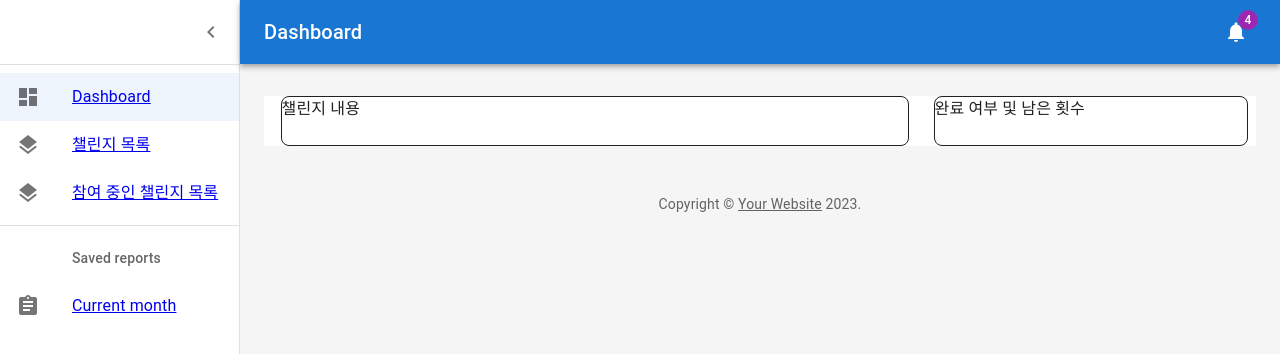
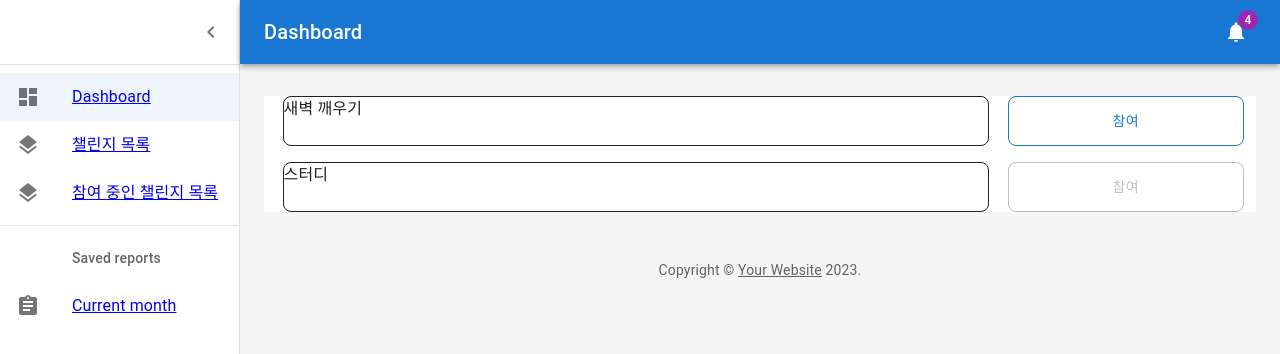
Before and after one commit to nsnnsn12/challenge-planner-fe, a React (Create React App) app: page /challenges in a window 1280 px wide. Shown: the top 354 px of the page. Built offline with nearby package versions, Linux system fonts and the light colour scheme.

Commit message:
features challenge item

```diff
--- /dev/null
+++ b/src/pages/Challenges/components/ChallengeItem/index.tsx
@@ -0,0 +1,47 @@
+import * as React from "react";
+import Box from "@mui/material/Box";
+import { Grid } from "@mui/material";
+import Button from "@mui/material/Button/Button";
+
+interface ChallengeItemProps {
+  title: string;
+  context?: string;
+  isApproved: boolean;
+}
+
+export default function ChallengeItem({
+    title,
+    context = '',
+    isApproved,
+  }: ChallengeItemProps) {
+  return (
+    <Grid container sx={{ minHeight: 50, mb: 2 }}>
+      <Grid item xs={9}>
+        <Box
+          sx={{
+            borderRadius: 2,
+            border: 1,
+            height: "100%",
+            width: "95%",
+            mx: "auto",
+          }}
+        >
+          {title}
+        </Box>
+      </Grid>
+      <Grid item xs={3}>
+        <Button disabled={isApproved}
+          sx={{
+            borderRadius: 2,
+            border: 1,
+            height: "100%",
+            width: "95%",
+            mx: "auto",
+          }}
+        >
+          참여
+        </Button>
+      </Grid>
+    </Grid>
+  );
+}
--- a/src/pages/Challenges/index.tsx
+++ b/src/pages/Challenges/index.tsx
@@ -1,19 +1,27 @@
 import * as React from "react";
 import Box from "@mui/material/Box";
 import { Grid } from "@mui/material";
+import ChallengeItem from "./components/ChallengeItem";
 
+const items= [
+  {
+    title: '새벽 깨우기',
+    context: '정해진 시간 내 일찍 일어나 사진 인증',
+    isApproved: false,
+  },
+  {
+    title: '스터디',
+    context: '주 3회 이상 개인 스터디 인증',
+    isApproved: true,
+  }
+]
 export default function Challenges() {
   const [value, setValue] = React.useState(0);
   return (
     <Box sx={{ width: "100%", bgcolor: "background.paper" }}>
-      <Grid container sx={{minHeight:50, mb:2}}>
-        <Grid item xs={8}>
-          <Box sx={{ borderRadius: 2, border: 1, height:'100%', width:'95%', mx:'auto' }}>챌린지 내용</Box>
-        </Grid>
-        <Grid item xs={4}>
-          <Box sx={{ borderRadius: 2, border: 1, height:'100%', width:'95%', mx:'auto' }}>완료 여부 및 남은 횟수</Box>
-        </Grid>
-      </Grid>
+      {items.map(item => {
+        return <ChallengeItem title={item.title} isApproved={item.isApproved} />
+      })}
     </Box>
   );
 }
```
